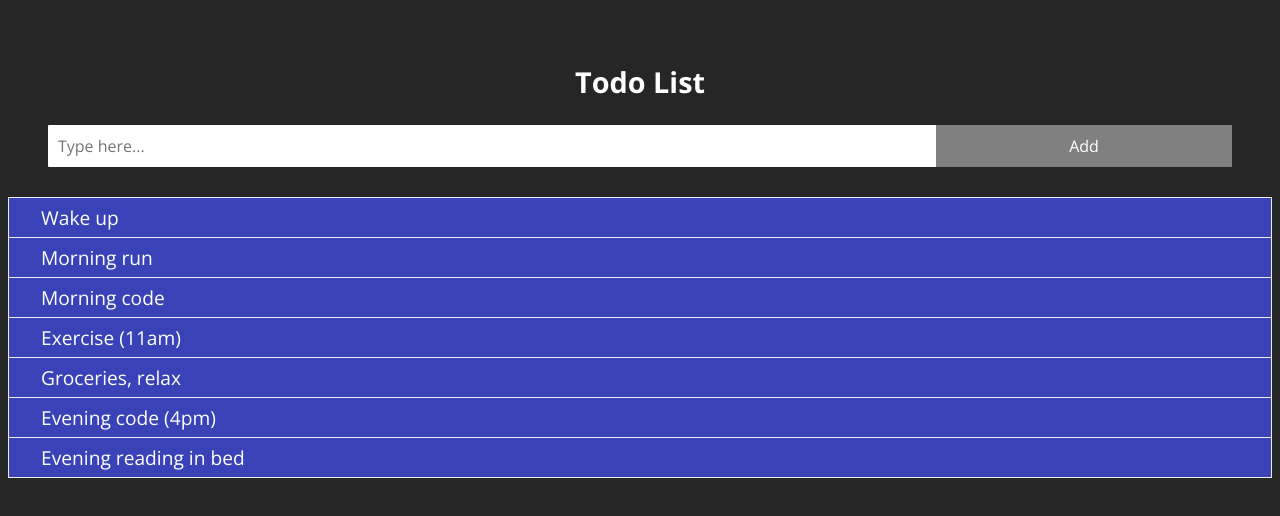
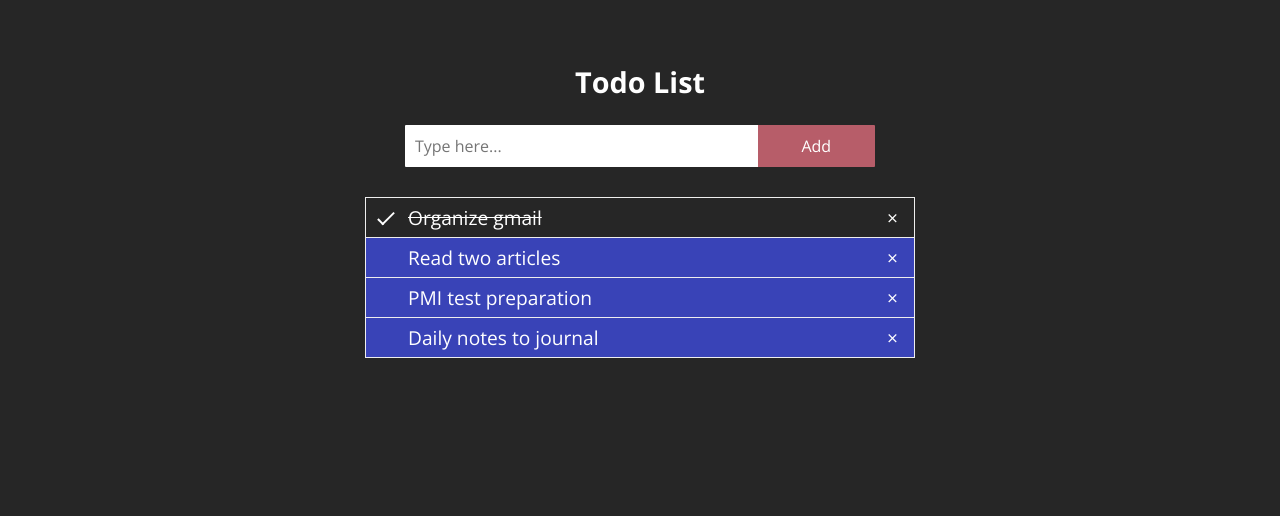
Before and after one commit to Practice-Full-Stack/javascript-todoList-v1.0, a plain HTML site: page index.html in a window 1280 px wide. Drawn offline with nearby package versions, Linux system fonts and the light colour scheme.

Commit message:
appended close button

```diff
--- a/index.html
+++ b/index.html
@@ -4,26 +4,24 @@
     <meta charset="UTF-8">
     <meta name="viewport" content="width=device-width, initial-scale=1.0">
     <link rel="stylesheet" href="styles.css">
-    <title>Todo v1.0</title>
+    <title>Small Wins Add Up</title>
 </head>
 <body>
-    <!-- HEADER -->
-    <div id="myDiv" class="header">
-        <h2>Todo List</h2>
-        <input type="text" id="myInput" placeholder="Type here..."> <!-- input box -->
-        <span onclick="newElement()" class="addButton">Add</span> <!-- add button -->
+    <div class="container">
+        <!-- HEADER -->
+        <div id="myDIV" class="header">
+            <h2>Todo List</h2>
+            <input type="text" id="myInput" placeholder="Type here..."> <!-- input box -->
+            <span onclick="newElement()" class="addBtn">Add</span> <!-- add button -->
+        </div>
+        <!-- TODO LIST -->
+        <ul id="myUL">
+            <li class="checked">Organize gmail</li>
+            <li>Read two articles</li>
+            <li>PMI test preparation</li>
+            <li>Daily notes to journal</li>
+        </ul>
     </div>
-    <!-- TODO LIST -->
-    <ul id="myList">
-        <li class="complete">Wake up</li> <!-- auto completed -->
-        <li>Morning run</li>
-        <li>Morning code</li>
-        <li>Exercise (11am)</li>
-        <li>Groceries, relax</li>
-        <li>Evening code (4pm)</li>
-        <li>Evening reading in bed</li>
-    </ul>
-
     <!-- Link to our JavaScript file -->
     <script src="script.js"></script>
 </body>
--- a/script.js
+++ b/script.js
@@ -0,0 +1,37 @@
+/****************************************
+CLOSE BUTTON
+****************************************/
+
+// return specified element's child elements as an object
+let listObject = document.getElementsByTagName("LI");
+// counter variable
+var i;
+// start at 0; if i < total elements in the NodeList; count ++;
+for (i = 0; i < listObject.length; i++) {
+    // create a <span> element
+    var span = document.createElement("SPAN");
+    // must also create a text node
+    var txt = document.createTextNode("\u00D7");
+    // gets and set the value of the class attribute
+    span.className = "close";
+    span.appendChild(txt);
+    listObject[i].appendChild(span);
+}
+
+
+/****************************************
+"CHECKED" SYMBOL FOR LIST ITEMS
+****************************************/
+
+// var list = document.querySelector('ul');
+// list.addEventListener('click', function(param) {
+//     if (param.target.tageName === 'LI') {
+//         param.target.classList.toggle('checked');
+//     }
+// }, false);
+
+
+
+/******************************
+ADD LIST ITEMS
+******************************/
--- a/styles.css
+++ b/styles.css
@@ -1,21 +1,20 @@
 /****************************************
-GENERAL SETUP
+PAGE SETUP
 ****************************************/
-/* google font api */
-@import url('https://fonts.googleapis.com/css2?family=Open+Sans:ital,wght@0,400;0,700;1,300&display=swap');
 
-/* clear default element border and padding */
-* {box-sizing: border-box;}
+@import url('https://fonts.googleapis.com/css2?family=Open+Sans:ital,wght@0,400;0,700;1,300&display=swap'); /* google font api */
 
-/* body and font styling */
-body {font-family: 'Open Sans', sans-serif;background-color: #262626;color: #FFF;}
+* {box-sizing: border-box;} /* clear default element border and padding */
 
-/* global variable */
-:root {font-size: 120%;}
+body {font-family: 'Open Sans', sans-serif;background-color: #262626;color: #FFF;} /* body and font styling */
+
+:root {font-size: 120%;} /* global variable */
+
+.container{max-width: 550px;margin:0 auto;} /* size and center body  */
 
 
 /****************************************
-LIST STYLING
+STYLE LIST
 ****************************************/
 
 /* remove default space */
@@ -23,10 +22,11 @@ ul {margin: 0;padding: 0;}
 
 /* style list items  */
 ul li {
-    padding: 6px 6px 6px 32px;
+    padding: 6px 6px 6px 42px;
     border: solid 1px #eee;
     background: #3943B7;
     position: relative;
+    list-style: none;
     transition: 0.2s;
     cursor: pointer;
     /* make items unselectable */
@@ -36,24 +36,25 @@ ul li {
     user-select: none;}
 
 /* dark on hover */
-ul li:hover{background-color:#262626;}
+ul li:hover {background-color:#262626;}
 
-/********* FUDGE OVERLAPPING BORDERS ***********/
-
-/* bottom and top borders double up ... */
+/* no bottom border (doubling) */
 ul li {border-bottom-style: none;}
 
 /* re-add bottom border to last child */
 ul li:last-child {border-bottom-style: solid;}
 
-/********* ITEM COMPLETE (JAVASCRIPT) ***********/
 
-/* item finished */
+/****************************************
+ITEM SELECTED
+****************************************/
+
+/* line-through */
 ul li.checked {
     text-decoration: line-through;
     background: #262626;}
 
-/* left-side checkmark */
+/* checkmark icon */
 ul li.checked::before {
     /* position and insert */
     position: absolute;
@@ -68,36 +69,47 @@ ul li.checked::before {
     top: 10px;
     /* size */
     height: 15px;
-    width: 7px;}
+    width: 6px;}
 
-/********* CLOSE ITEM (JAVASCRIPT) ***********/
 
-/* right-side close button */
-.close-js {
-    padding: 12px 16px;
+/****************************************
+CLOSE BUTTON
+****************************************/
+
+/* selectable close icon */
+.close {
     position: absolute;
+    padding: 6px 16px;
     right: 0;
     top: 0;}
 
-/* hover over close button */
-.close-js:hover {background-color: #f44336; color: #fff}
+/* icon over effect */
+.close:hover {
+    font-size: 130%;
+    color: #fff;
+    top: -4px;
+    right: -2px;}
 
 
 /****************************************
 HEADER DIV
 ****************************************/
 
-/* center text and pad input box */
-.header {text-align: center; padding: 30px 40px;}
+.header {
+    text-align: center;
+    padding: 30px 40px;
+}
 
-
-/********* INPUT ***********/
+/* clear or list runs over the header */
+.header::after {
+    content:"";
+    clear: both;
+    display: table;}
 
 input {
     /* font-size affects total size */
     font-family: 'Open Sans', sans-serif;
     font-size: 16px;
-    color: #B75D69;
     /* position and size */
     padding: 10px;
     margin: 0;
@@ -107,15 +119,11 @@ input {
     border: none;
     border-radius: 1px;
     border-top-right-radius: 0px;
-    border-bottom-right-radius: 0px;
-}
+    border-bottom-right-radius: 0px;}
 
-/* remove outline when typing */
-input:focus {outline: none;}
+input:focus {outline: none;} /* remove outline when typing */
 
-/********* ADD BUTTON ***********/
-
-.addButton {
+.addBtn {
     /* font-size affects total size */
     font-family: 'Open Sans', sans-serif;
     font-size: 16px;
@@ -124,7 +132,7 @@ input:focus {outline: none;}
     float: left;
     width: 25%;
     /* styling */
-    background: grey;
+    background :#B75D69;
     text-align: center;
     cursor: pointer;
     transition: .4s;
@@ -134,16 +142,8 @@ input:focus {outline: none;}
     border-top-left-radius: 0px;
     border-bottom-left-radius: 0px;}
 
-.addButton:hover {
+.addBtn:hover {
     border: none;
     background-color: #262626;
     /* inner border effect */
-    box-shadow: inset 0 0 0 3px grey;}
-
-/********* CLEAR BEFORE LIST ***********/
-
-.header::after {
-    content:"";
-    clear: both;
-    display: table;}
-/* otherwise input/add runs underneath the list */
+    box-shadow: inset 0 0 0 2px #B75D69}
```
